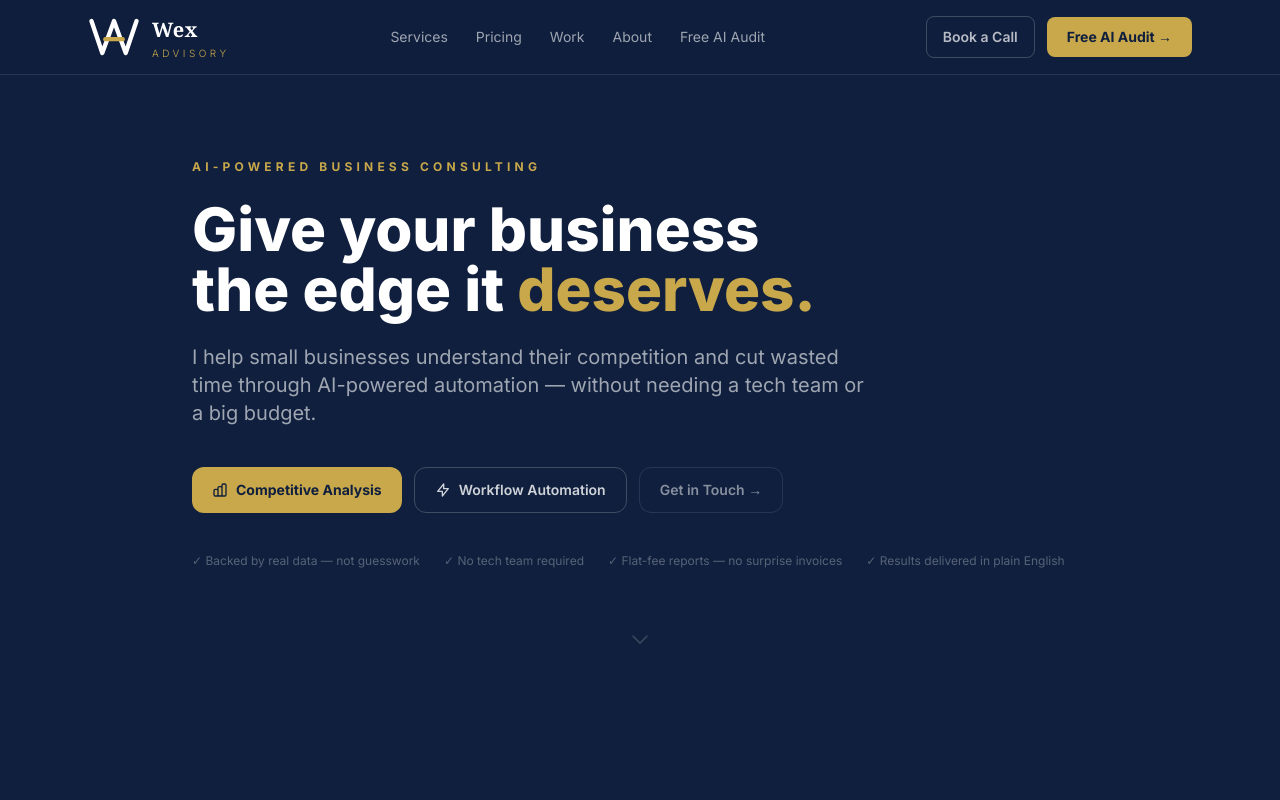
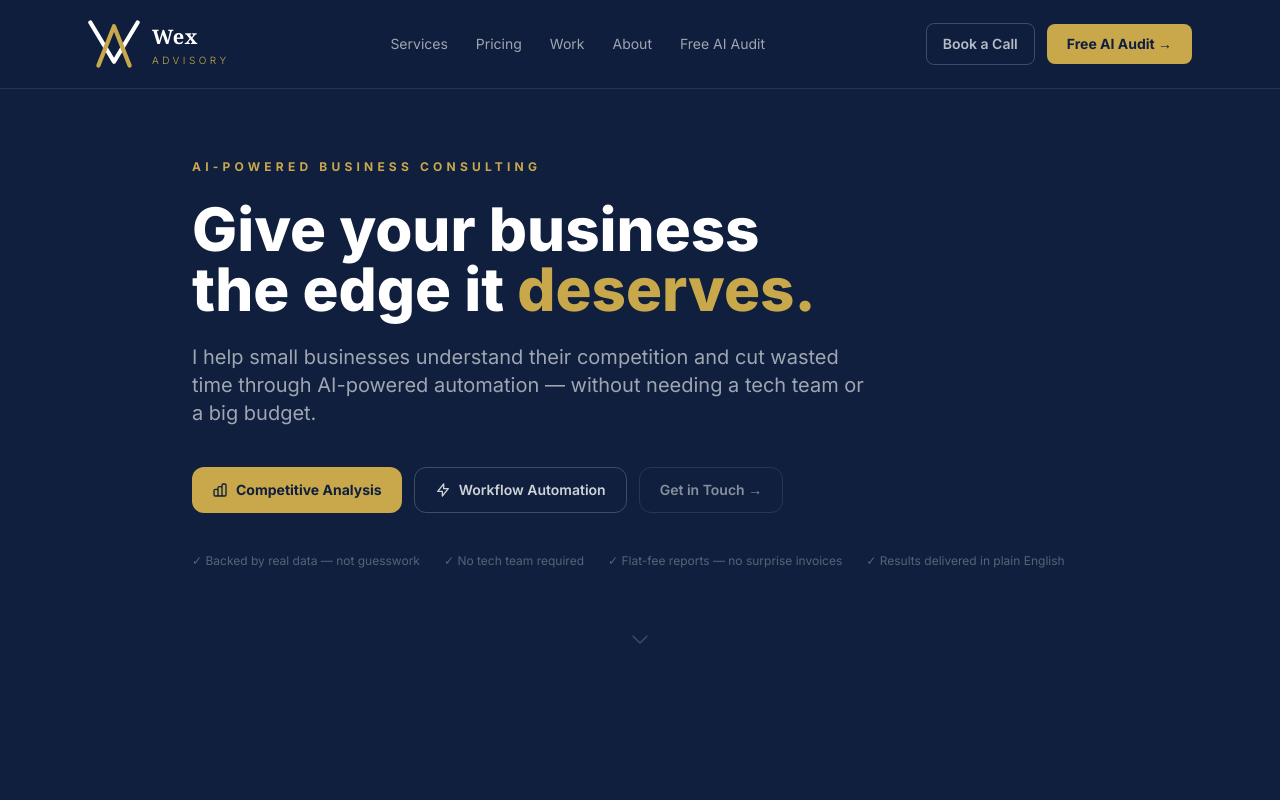
Before and after one commit to wexmix3/Wex-Advisory, a Next.js app: page / in a window 1280 px wide. Shown: the top 800 px of the page. Built offline with nearby package versions, Linux system fonts and the light colour scheme.

Commit message:
Replace WA monogram with double-V logo across site
White outer V reads W, gold inner V reads A. Transparent SVG in nav.

Co-Authored-By: Claude Sonnet 4.6 <noreply@anthropic.com>

```diff
--- a/src/components/Nav.tsx
+++ b/src/components/Nav.tsx
@@ -8,21 +8,13 @@ export default function Nav() {
   return (
     <header className="fixed top-0 left-0 right-0 z-50 bg-navy/95 backdrop-blur border-b border-white/10">
       <div className="max-w-6xl mx-auto px-6 py-4 flex items-center justify-between">
-        <a href="#" className="flex items-center gap-3 group">
-          {/* WA monogram — W strokes in white, gold crossbar (the hidden A) */}
-          <svg width="52" height="40" viewBox="0 0 120 90" fill="none" xmlns="http://www.w3.org/2000/svg">
-            <polyline
-              points="8,8 33,82 60,8 87,82 112,8"
-              stroke="white"
-              strokeWidth="10"
-              strokeLinecap="round"
-              strokeLinejoin="round"
-            />
-            <line x1="40" y1="50" x2="80" y2="50"
-              stroke="#C9A84C"
-              strokeWidth="10"
-              strokeLinecap="round"
-            />
+        <a href="#" className="flex items-center gap-3">
+          {/* Double-V monogram: outer ∨ = W (white), inner ∧ = A (gold) */}
+          <svg width="52" height="56" viewBox="0 0 110 115" fill="none" xmlns="http://www.w3.org/2000/svg">
+            <polyline points="5,12 55,95 105,12"
+              stroke="white" strokeWidth="9" strokeLinecap="round" strokeLinejoin="round"/>
+            <polyline points="22,103 55,20 88,103"
+              stroke="#C9A84C" strokeWidth="9" strokeLinecap="round" strokeLinejoin="round"/>
           </svg>
           <div className="flex flex-col leading-none gap-1">
             <span className="text-white font-bold text-xl tracking-wide" style={{ fontFamily: 'Georgia, serif' }}>Wex</span>
```
Also changed, not shown: public/projects/wex-advisory.png.
